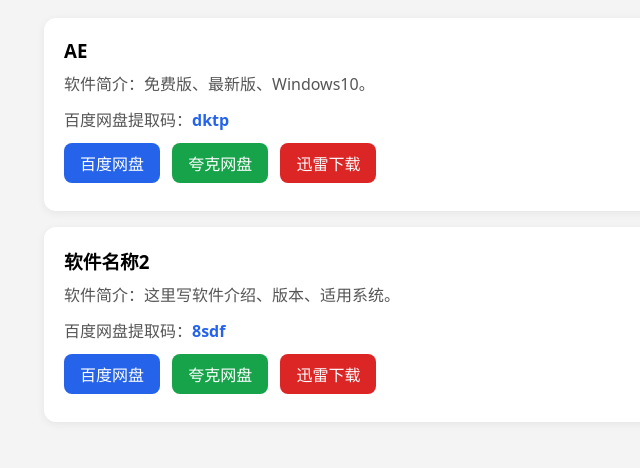
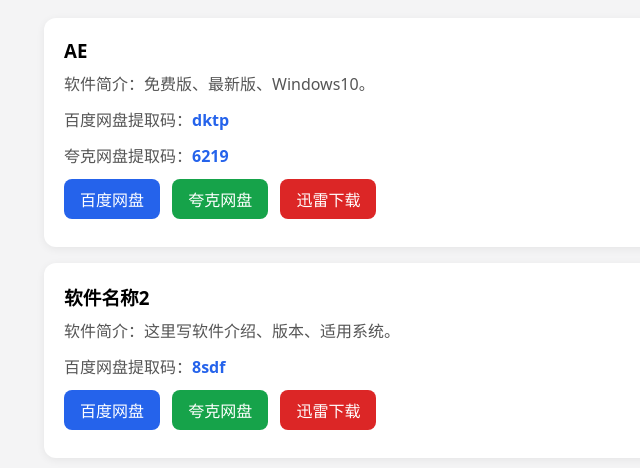
Before and after one commit to gaozhuang1997/Cloud-Soft-Warehouse, a plain HTML site: page index.html in a window 1280 px wide. Shown: the part 98-566 px from the top of the page, without its empty margins (126-766 px from the left). Drawn offline with Linux system fonts and the light colour scheme.

Commit message:
Update index.html

```diff
--- a/index.html
+++ b/index.html
@@ -26,6 +26,7 @@
         <h3>AE</h3>
         <p>软件简介：免费版、最新版、Windows10。</p>
         <p>百度网盘提取码：<span class="code">dktp</span></p>
+        <p>夸克网盘提取码：<span class="code">6219</span></p>
         <a class="btn baidu" href="https://pan.baidu.com/s/1rwaFnSiA_kfVICJzaYJ0zA" target="_blank">百度网盘</a>
         <a class="btn quark" href="粘贴夸克网盘链接" target="_blank">夸克网盘</a>
         <a class="btn xunlei" href="粘贴迅雷链接" target="_blank">迅雷下载</a>
```
